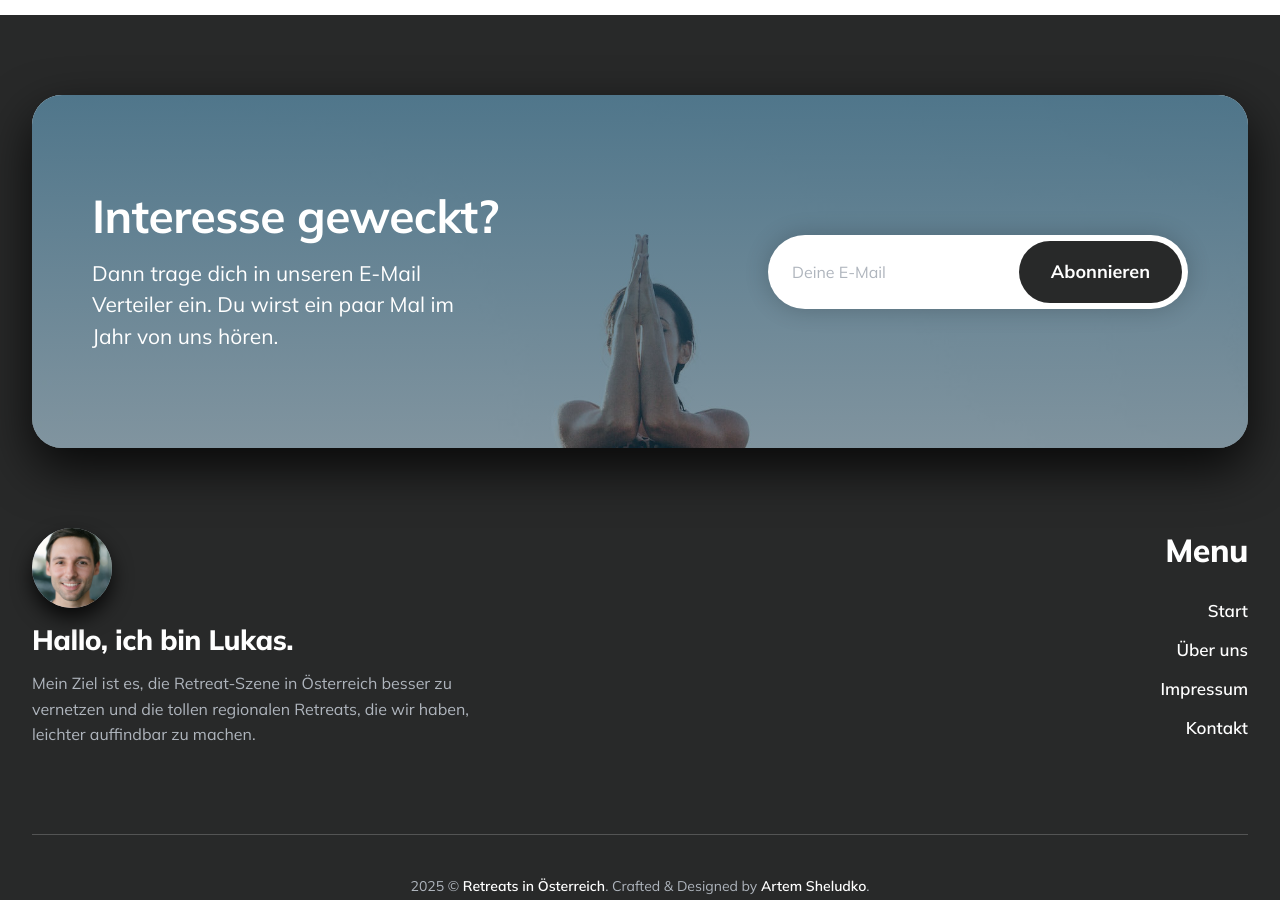
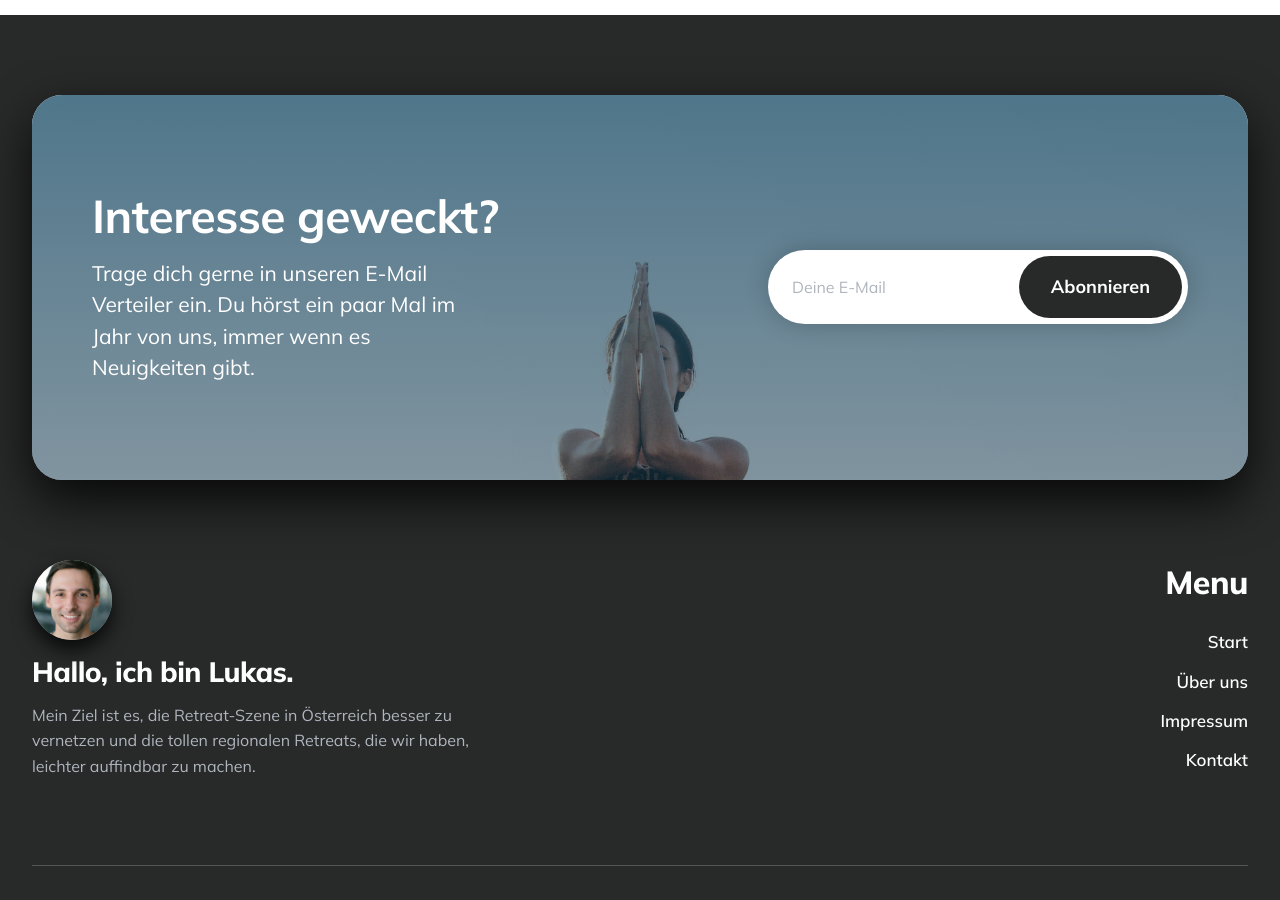
Before and after one commit to lukasziegler/retreats-in-oesterreich, a Jekyll site: the page built from index.html, in a window 1280 px wide and 900 px high, scrolled down 2282 px. Built offline with Jekyll 4.4.1, drawn with Linux system fonts in a browser that asks for light colours; the list of posts is cut into pages by our own code.

Commit message:
newsletter signup completed mailchimp integration now working <3

```diff
--- a/_data/settings.yml
+++ b/_data/settings.yml
@@ -58,9 +58,10 @@
 # Newsletter Settings
 mailchimp:
   enable: true
-  mailchimp__identifier: frnla.us6.list-manage.com/subscribe/post?u=6314d69a3f315af7ce3fb00a0&amp;id=3038727cc3 # Add your MailChimp form identifier. For example - frnla.us6.list-manage.com/subscribe/post?u=6314d69a3f315af7ce3fb00a0&amp;id=3038727cc3
+
+  mailchimp__identifier: retreats-in-oesterreich.us8.list-manage.com/subscribe/post?u=445350db8e4e179a39d000d7b&amp;id=6fa7268942&amp;f_id=008e14e1f0 # Add your MailChimp form identifier. For example - frnla.us6.list-manage.com/subscribe/post?u=6314d69a3f315af7ce3fb00a0&amp;id=3038727cc3
   mailchimp__title: Interesse geweckt?
-  mailchimp__description: Dann trage dich in unseren E-Mail Verteiler ein. Du wirst ein paar Mal im Jahr von uns hören.
+  mailchimp__description: Trage dich gerne in unseren E-Mail Verteiler ein. Du hörst ein paar Mal im Jahr von uns, immer wenn es Neuigkeiten gibt.
   mailchimp__input__text: Deine E-Mail
   mailchimp__button__text: Abonnieren
   # mailchimp__background__image: "/images/stockphotos/generic/yogi-sunrise-in-the-mountains eneko-urunuela-I2YSmEUAgDY-unsplash.jpg"
```
